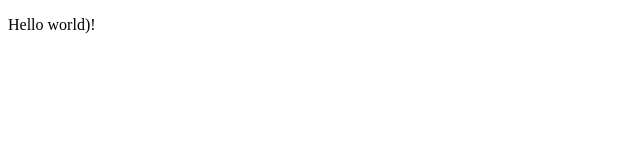
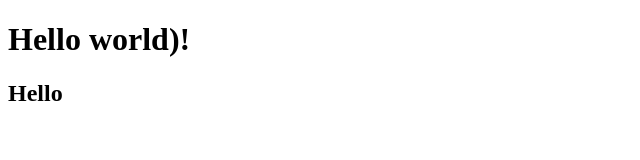
Before and after one commit to TetyanaZaliska/js_react, a plain HTML site: page index.html in a window 1280 px wide. Shown: the whole page, without its empty margins (0-640 px from the left). Drawn offline with Linux system fonts and the light colour scheme.

Commit message:
index.html modified

```diff
--- a/index.html
+++ b/index.html
@@ -8,7 +8,8 @@
 </head>
 <body>
 
-    <p>Hello world)!</p>
+    <h1>Hello world)!</h1>
+    <h2>Hello</h2>
 
     <!-- <script>
         alert(1);
```
